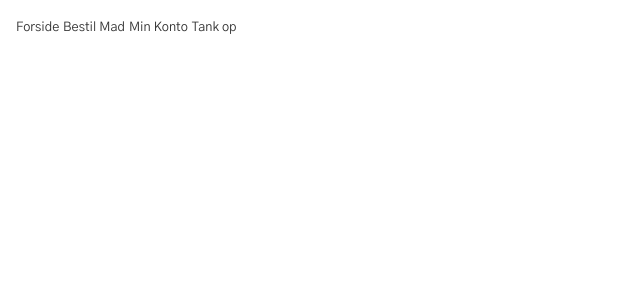
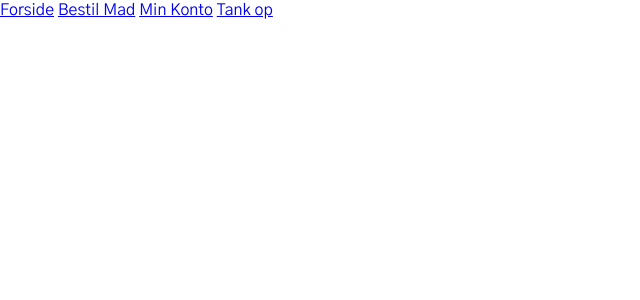
Before and after one commit to emil103d/skolemad_project, a Svelte app in the folder skolemad_project/: page / in a window 1280 px wide. Shown: the top 300 px of the page, without its empty margins (0-640 px from the left). Built offline with nearby package versions, Linux system fonts and the light colour scheme.

Commit message:
global css

```diff
--- a/skolemad_project/public/global.css
+++ b/skolemad_project/public/global.css
@@ -1,17 +1,15 @@
 :root {
   /* Typografi */
-  --h1: "Gothic A1", sans-serif;
-  --h2: "Gothic A1", sans-serif;
-  --h3: "Gothic A1", sans-serif;
-  --h4: "Gothic A1", sans-serif;
   --text: "Gothic A1", sans-serif;
 
   /* Farver */
-  --darkgrey: #333;
-  --grey: #c4c4c4;
-  --lightgrey: #faf8f8;
+  --primary: #33784b;
+  --secondary: #82a875;
+  --bgcolor: #fafafa;
+  --grey: #efefef;
   --sort: #000000;
   --hvid: #ffffff;
+  --txtcolor: #292828;
 
   /* Sizes */
   --font_xxl: clamp(5rem, 3.8182rem + 5.0424vw, 7.6rem);
@@ -46,34 +44,28 @@
 
 /* Basic css */
 
-img,
+/* img,
 video,
 iframe,
 audio {
   max-width: 100%;
   height: auto;
-}
+} */
 
-html,
-body {
-  position: relative;
-  width: 100%;
-  height: 100%;
+* {
+  margin: 0;
+  box-sizing: border-box;
+  font-family: var(--text);
+  color: --(--txtcolor;
 }
 
 body {
-  color: var(--darkgrey);
-  margin: 0;
-  padding: 8px;
-  box-sizing: border-box;
-  font-family: var(--text);
-  text-align: left;
+  background-color: var(--bgcolor);
 }
 
 /* Skrift */
 
 h1 {
-  font-family: var(--h1);
   font-size: var(--font_xxl);
 }
 
```
